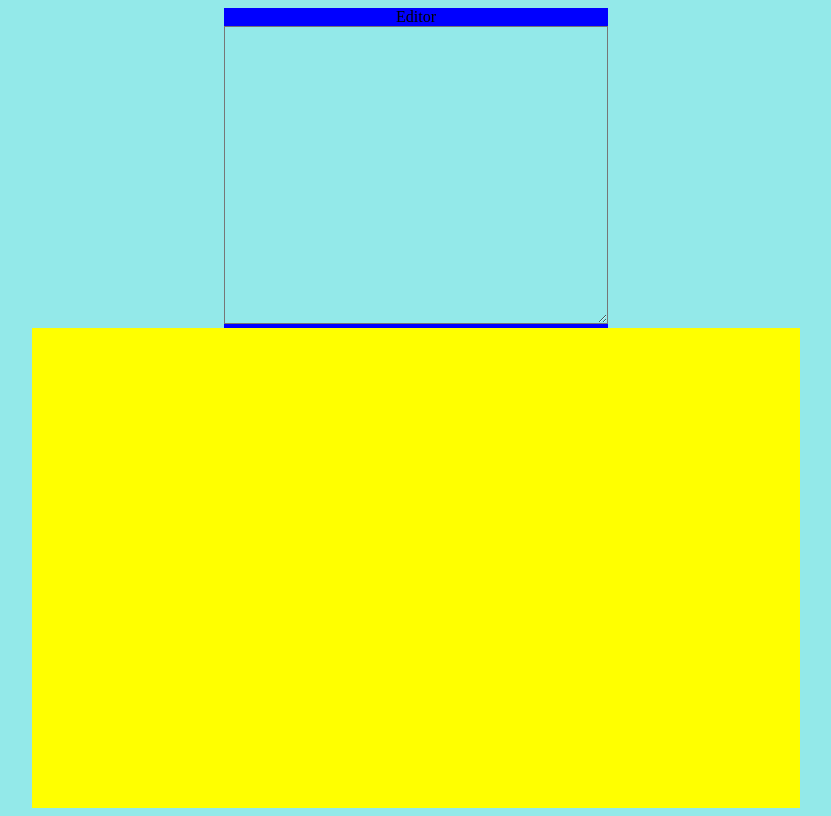
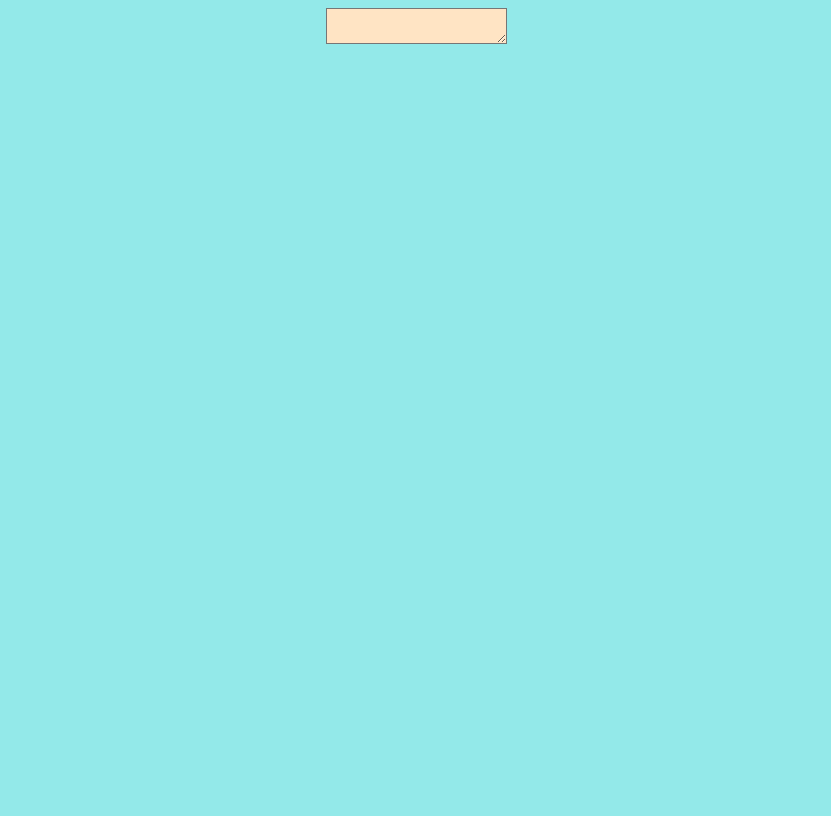
Before and after one commit to deepelegant99/markdown_previewer, a React (Create React App) app: page / in a window 1280 px wide. Shown: the whole page, without its empty margins (232-1063 px from the left). Built offline with nearby package versions, Linux system fonts and the light colour scheme.

Commit message:
Fixed the editor, and preview panel. Used dangerouslySetInnerHTML to set the markdown

```diff
--- a/src/App.module.css
+++ b/src/App.module.css
@@ -4,10 +4,9 @@
   flex-direction: column;
   justify-content: center;
   align-items: center;
-
 }
 
-textarea#Editor{
+/* textarea#Editor{
   width: 100%;
   height: 93.1%;
-}
+} */
--- a/src/components/Editor.js
+++ b/src/components/Editor.js
@@ -3,9 +3,11 @@ import styles from "./Editor.module.css";
 
 export const Editor = ({ text, editorHandler }) => {
   return (
-    <div style={{ backgroundColor: "blue", width: "30%", height: "40%" }}>
-      Editor
-      <textarea id="Editor" className={styles.Editor} onChange={editorHandler} value={text} />
-    </div>
+    <textarea
+      className={styles.TextArea}
+      id="Editor"
+      onChange={editorHandler}
+      value={text}
+    />
   );
 };
--- a/src/components/Editor.module.css
+++ b/src/components/Editor.module.css
@@ -1,4 +1,12 @@
-.Editor{
+/* .Editor{
     width: 100%;
-    height: 93.1%;
+    height: 100%;
+    background-color: gray;
+    margin-bottom: 1em;
+
+} */
+
+.TextArea {
+  background-color: bisque;
+  margin-bottom: 1em;
 }
--- a/src/components/Preview.js
+++ b/src/components/Preview.js
@@ -4,10 +4,15 @@ import { marked } from "marked";
 import Reactmarkdown from "react-markdown";
 
 export const Preview = ({ text }) => {
+  const getMarkdownText = () => {
+    const rawMarkup = marked(text, { sanitize: true });
+    return { __html: rawMarkup };
+  };
   return (
-    <div id="Preview" className={styles.Preview}>
-      {/* <Markdown>{marked.parse(text)}</Markdown> */}
-      <Reactmarkdown children={text} />
-    </div>
+    <div
+      id="Preview"
+      dangerouslySetInnerHTML={getMarkdownText()}
+      className={styles.Preview}
+    />
   );
 };
--- a/src/components/Preview.module.css
+++ b/src/components/Preview.module.css
@@ -1,5 +1,6 @@
-.Preview{
-    background-color:yellow;
-    width: 60%;
-    height: 60%;
+.Preview {
+  background-color: blanchedalmond;
+  width: 80%;
+  height: 60%;
+  text-align: left;
 }
--- a/src/index.css
+++ b/src/index.css
@@ -1,6 +1,4 @@
-
-
-body, * {
+body {
   background-color: rgb(147, 233, 233);
   width: 100vw;
   height: 100vh;
--- a/src/index.js
+++ b/src/index.js
@@ -1,7 +1,6 @@
 import React from "react";
 import ReactDOM from "react-dom";
 import App from "./App";
-import './index.css'
-
+import "./index.css";
 
 ReactDOM.render(<App />, document.getElementById("root"));
```
